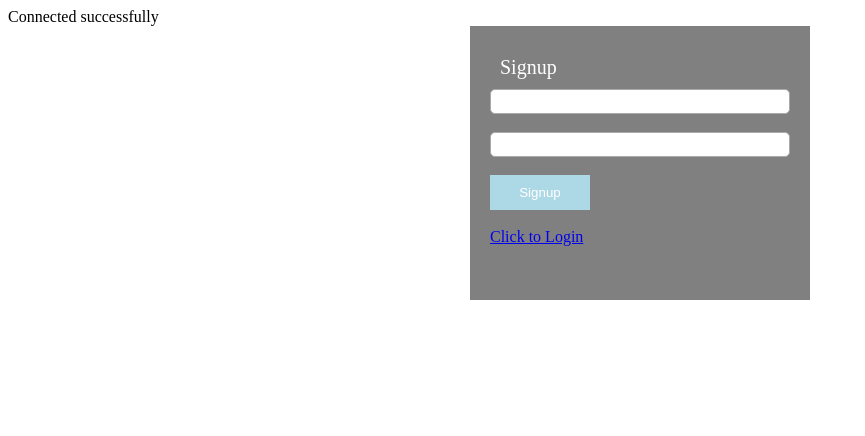
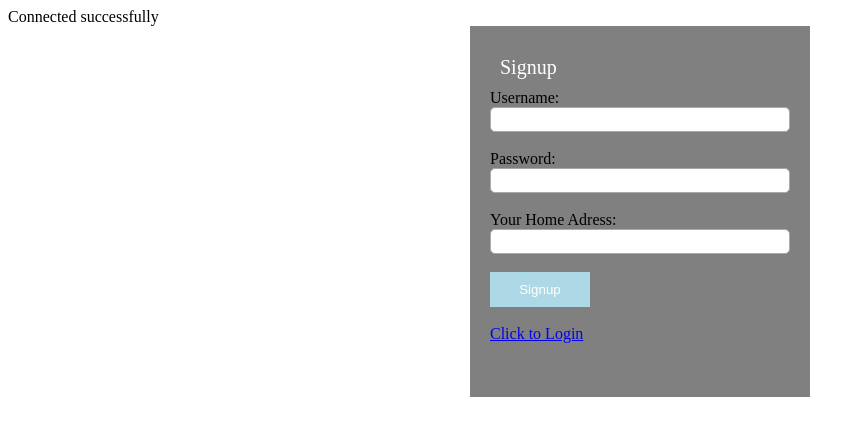
Before and after one commit to AdamBarvesten/EITF05-WebSecurity, a PHP site: page /signup.php in a window 1280 px wide. Shown: the top 436 px of the page, without its empty margins (0-865 px from the left). Run offline with PHP 8.4, Linux system fonts and the light colour scheme.

Commit message:
Added adress to data base and named all tect form entries

```diff
--- a/signup.php
+++ b/signup.php
@@ -8,7 +8,8 @@ session_start();
 		//something was posted
 		$username = $_POST['username'];
 		$password = $_POST['password'];
-        $query = "INSERT INTO admin (username,password) VALUES ('$username','$password')";
+		$homeadress = $_POST['homeadress'];
+        $query = "INSERT INTO admin (username,password,adress) VALUES ('$username','$password', '$homeadress')";
         $result = mysqli_query($con, $query);
         if ( false===$result ) {
             printf("error: %s\n", mysqli_error($con));
@@ -64,8 +65,22 @@ session_start();
 		<form method="post">
 			<div style="font-size: 20px;margin: 10px;color: white;">Signup</div>
 
-			<input id="text" type="text" name="username"><br><br>
-			<input id="text" type="password" name="password"><br><br>
+			<div>
+				<label for="username">Username:</label>
+				<input id="text" type="text" name="username"><br><br>
+			</div>
+
+			<div>
+				<label for="password">Password:</label>
+				<input id="text" type="password" name="password"><br><br>
+			</div>
+
+
+			<div>
+				<label for="homeadress">Your Home Adress:</label>
+				<input id="text" type="text" name="homeadress"><br><br>
+			</div>
+
 
 			<input id="button" type="submit" value="Signup"><br><br>
 
```
Also changed, not shown: index.php (+8 -2 lines), welcome.php (+6 -4 lines).
